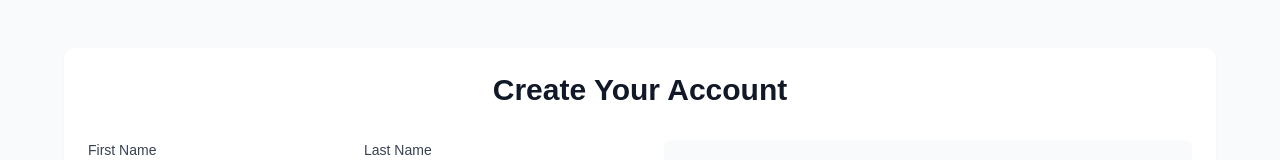
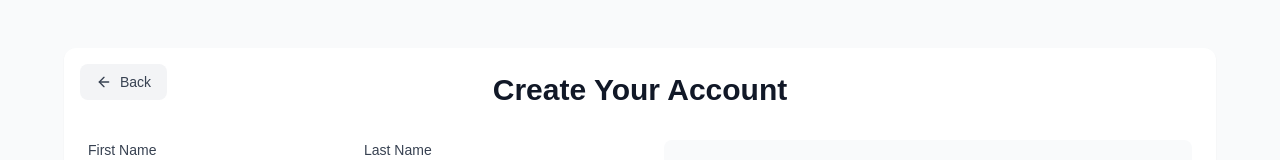
Before and after one commit to AtticusColwell/Color-Palette-Identification-AI, a Next.js app in the folder color-palette-ai-frontend/: page /sign-up in a window 1280 px wide. Shown: the top 160 px of the page. Built offline with nearby package versions, Linux system fonts and the light colour scheme; no server answers.

Commit message:
sign up back button

```diff
--- a/color-palette-ai-frontend/app/sign-up/page.tsx
+++ b/color-palette-ai-frontend/app/sign-up/page.tsx
@@ -1,11 +1,13 @@
 "use client";
 
 import React, { useState } from "react";
-import { Upload, Camera } from "lucide-react";
+import { Upload, Camera, ArrowLeft } from "lucide-react"; // Import ArrowLeft for the back button icon
 import { useDropzone } from "react-dropzone";
+import { useRouter } from "next/navigation"; // Import useRouter for navigation
 import { supabase } from "./supabaseClient";
 
 const App: React.FC = () => {
+  const router = useRouter(); // Initialize router
   const [formData, setFormData] = useState<{
     firstName: string;
     lastName: string;
@@ -57,13 +59,24 @@ const App: React.FC = () => {
     if (error) {
       setError(error.message);
     } else {
-      setSuccess("Account created successfully! Please check your email for confirmation.");
+      setSuccess(
+        "Account created successfully! Please check your email for confirmation."
+      );
     }
   };
 
   return (
     <main className="min-h-screen bg-gray-50 p-6 md:p-12">
-      <div className="mx-auto max-w-6xl rounded-xl bg-white p-6 shadow-sm">
+      <div className="relative mx-auto max-w-6xl rounded-xl bg-white p-6 shadow-sm">
+        {/* Back Button */}
+        <button
+          onClick={() => router.push("/")} // Navigate to the homepage
+          className="absolute top-4 left-4 flex items-center gap-2 rounded-lg bg-gray-100 px-4 py-2 text-sm font-medium text-gray-700 hover:bg-gray-200"
+        >
+          <ArrowLeft size={16} />
+          Back
+        </button>
+
         <h1 className="mb-8 text-center text-3xl font-bold text-gray-900">
           Create Your Account
         </h1>
```
